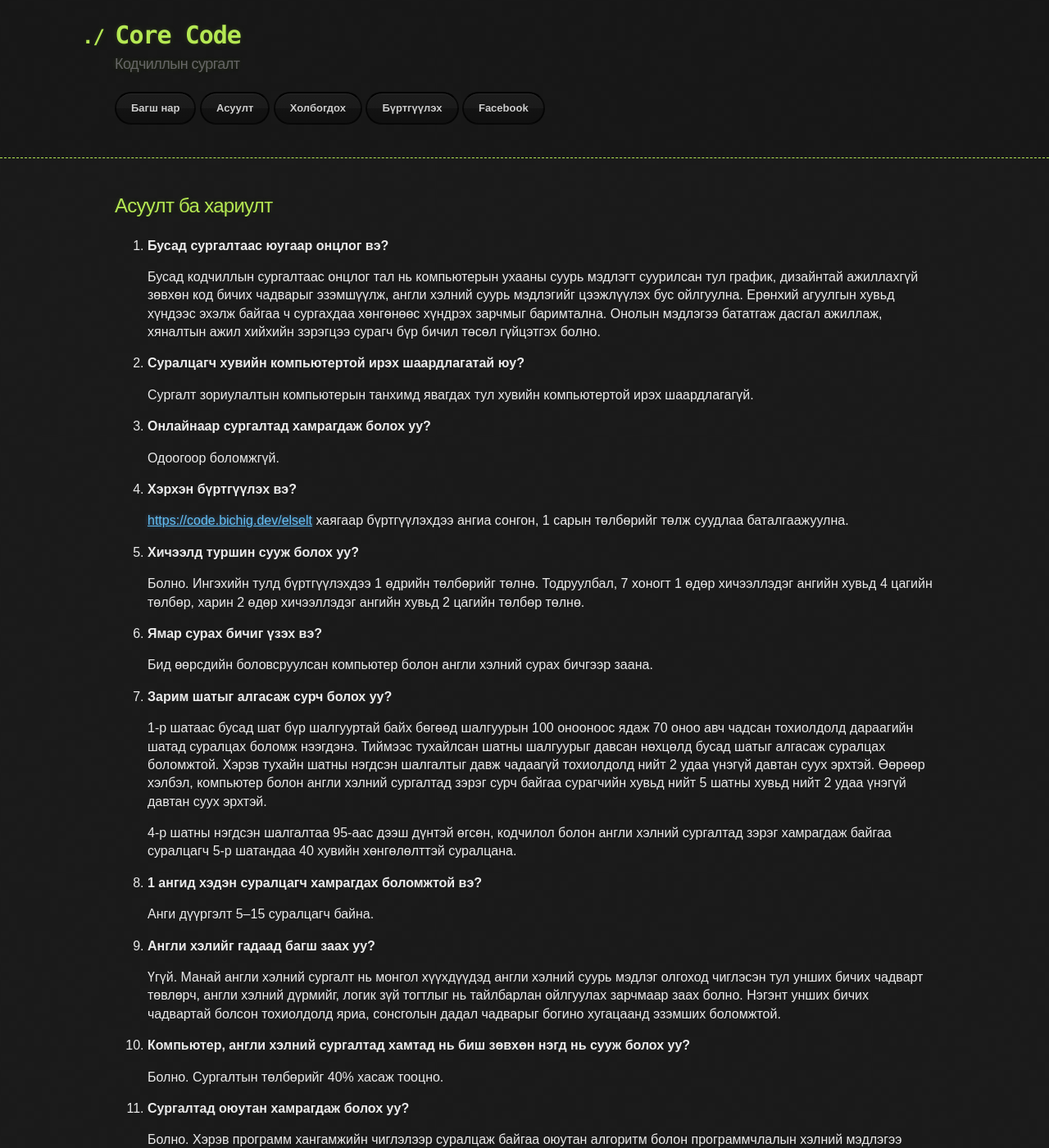
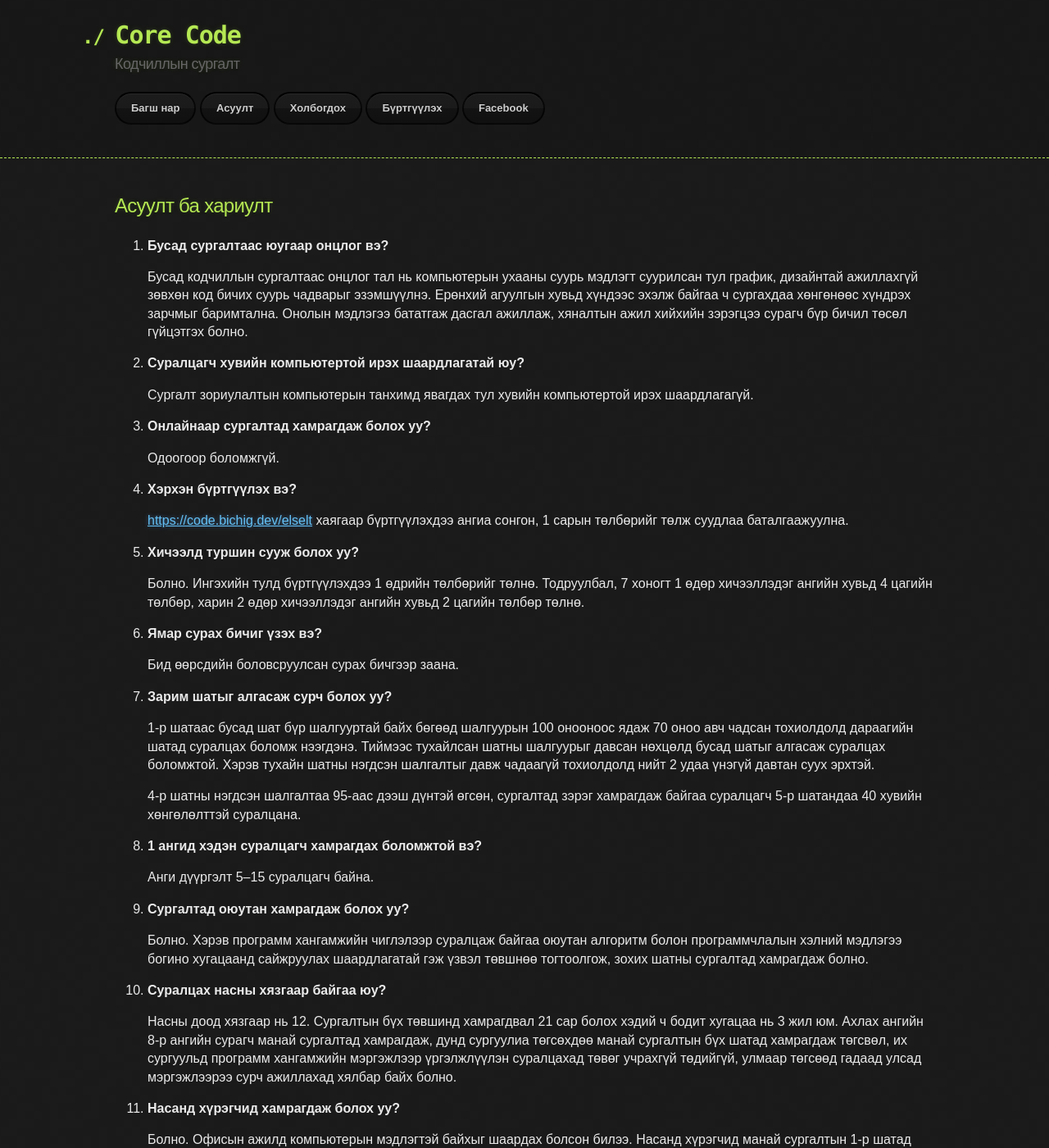
Before and after one commit to ganaatulgaa/corecode, a Jekyll site: the page built from faq.md, in a window 1280 px wide and 1400 px high. Shown: the whole window at 82% size. Built offline with Jekyll 4.4.1, drawn with Linux system fonts in a browser that asks for light colours; our own code applies the rules of GitHub Pages for plain Markdown files; some of the changed text lies outside the part shown.

Commit message:
Update faq.md

```diff
--- a/faq.md
+++ b/faq.md
@@ -6,7 +6,7 @@
 
 1. **Бусад сургалтаас юугаар онцлог вэ?**
 
-   Бусад кодчиллын сургалтаас онцлог тал нь компьютерын ухааны суурь мэдлэгт суурилсан тул график, дизайнтай ажиллахгүй зөвхөн код бичих чадварыг эзэмшүүлж, англи хэлний суурь мэдлэгийг цээжлүүлэх бус ойлгуулна. Ерөнхий агуулгын хувьд хүндээс эхэлж байгаа ч сургахдаа хөнгөнөөс хүндрэх зарчмыг баримтална. Онолын мэдлэгээ бататгаж дасгал ажиллаж, хяналтын ажил хийхийн зэрэгцээ сурагч бүр бичил төсөл гүйцэтгэх болно.
+   Бусад кодчиллын сургалтаас онцлог тал нь компьютерын ухааны суурь мэдлэгт суурилсан тул график, дизайнтай ажиллахгүй зөвхөн код бичих суурь чадварыг эзэмшүүлнэ. Ерөнхий агуулгын хувьд хүндээс эхэлж байгаа ч сургахдаа хөнгөнөөс хүндрэх зарчмыг баримтална. Онолын мэдлэгээ бататгаж дасгал ажиллаж, хяналтын ажил хийхийн зэрэгцээ сурагч бүр бичил төсөл гүйцэтгэх болно.
 
 1. **Суралцагч хувийн компьютертой ирэх шаардлагатай юу?**
 
@@ -26,25 +26,17 @@
 
 1. **Ямар сурах бичиг үзэх вэ?**
 
-   Бид өөрсдийн боловсруулсан компьютер болон англи хэлний сурах бичгээр заана.
+   Бид өөрсдийн боловсруулсан сурах бичгээр заана.
 
 1. **Зарим шатыг алгасаж сурч болох уу?**
 
-   1-р шатаас бусад шат бүр шалгууртай байх бөгөөд шалгуурын 100 онооноос ядаж 70 оноо авч чадсан тохиолдолд дараагийн шатад суралцах боломж нээгдэнэ. Тиймээс тухайлсан шатны шалгуурыг давсан нөхцөлд бусад шатыг алгасаж суралцах боломжтой. Хэрэв тухайн шатны нэгдсэн шалгалтыг давж чадаагүй тохиолдолд нийт 2 удаа үнэгүй давтан суух эрхтэй. Өөрөөр хэлбэл, компьютер болон англи хэлний сургалтад зэрэг сурч байгаа сурагчийн хувьд нийт 5 шатны хувьд нийт 2 удаа үнэгүй давтан суух эрхтэй.
+   1-р шатаас бусад шат бүр шалгууртай байх бөгөөд шалгуурын 100 онооноос ядаж 70 оноо авч чадсан тохиолдолд дараагийн шатад суралцах боломж нээгдэнэ. Тиймээс тухайлсан шатны шалгуурыг давсан нөхцөлд бусад шатыг алгасаж суралцах боломжтой. Хэрэв тухайн шатны нэгдсэн шалгалтыг давж чадаагүй тохиолдолд нийт 2 удаа үнэгүй давтан суух эрхтэй.
 
-   4-р шатны нэгдсэн шалгалтаа 95-аас дээш дүнтэй өгсөн, кодчилол болон англи хэлний сургалтад зэрэг хамрагдаж байгаа суралцагч 5-р шатандаа 40 хувийн хөнгөлөлттэй суралцана.
+   4-р шатны нэгдсэн шалгалтаа 95-аас дээш дүнтэй өгсөн, сургалтад зэрэг хамрагдаж байгаа суралцагч 5-р шатандаа 40 хувийн хөнгөлөлттэй суралцана.
 
 1. **1 ангид хэдэн суралцагч хамрагдах боломжтой вэ?**
 
    Анги дүүргэлт 5--15 суралцагч байна.
-
-1. **Англи хэлийг гадаад багш заах уу?**
-
-   Үгүй. Манай англи хэлний сургалт нь монгол хүүхдүүдэд англи хэлний суурь мэдлэг олгоход чиглэсэн тул унших бичих чадварт төвлөрч, англи хэлний дүрмийг, логик зүй тогтлыг нь тайлбарлан ойлгуулах зарчмаар заах болно. Нэгэнт унших бичих чадвартай болсон тохиолдолд яриа, сонсголын дадал чадварыг богино хугацаанд эзэмших боломжтой.
-
-1. **Компьютер, англи хэлний сургалтад хамтад нь биш зөвхөн нэгд нь сууж болох уу?**
-
-   Болно. Сургалтын төлбөрийг 40% хасаж тооцно.
 
 1. **Сургалтад оюутан хамрагдаж болох уу?**
 
@@ -56,7 +48,7 @@
 
 1. **Насанд хүрэгчид хамрагдаж болох уу?**
 
-   Болно. Офисын ажилд компьютер болон англи хэлний мэдлэгтэй байхыг шаардах болсон билээ. Компьютер болон англи хэлний мэдлэггүй насанд хүрэгчид манай сургалтын 1-р шатад хамрагдсанаар офисын хэрэглээний программууд болох Word, Excel, PowerPoint дээр ажиллаж сурч, компьютерын үндсийг ойлгон, арван хуруугаар англи болон монголоор түргэн бичиж сурна.
+   Болно. Офисын ажилд компьютерын мэдлэгтэй байхыг шаардах болсон билээ. Насанд хүрэгчид манай сургалтын 1-р шатад хамрагдсанаар офисын хэрэглээний программууд болох Word, Excel, PowerPoint дээр ажиллаж сурч, компьютерын үндсийг ойлгон, арван хуруугаар англи болон монголоор түргэн бичиж сурна.
 
 1. <a id="ai"></a>**Хиймэл оюуны хөгжүүлэгч болохын тулд юу сурсан байх шаардлагатай вэ?**
 
@@ -83,22 +75,6 @@
    1. Testing: Unit Test, TDD
    1. Англи хэл
 
-1. <a id="240"></a>**240 минут буюу 4 цагаар хэрхэн хичээллэх вэ?**
-
-    |---+---------------------+----------|
-| № | Хичээл              | хугацаа  |
-|---+---------------------+----------|
-| 1 | Тест                | 35 минут |
-| 2 | Завсарлага          | 10 минут |
-| 3 | Кодчилол            | 40 минут |
-| 4 | Түргэн бичих дасгал | 15 минут |
-| 5 | Кодчилол            | 40 минут |
-| 6 | Завсарлага          | 10 минут |
-| 7 | Англи хэл           | 40 минут |
-| 8 | Завсарлага          | 10 минут |
-| 9 | Англи хэл           | 40 минут |
-|---+---------------------+----------|
-
 1. <a id="120"></a>**120 минут буюу 2 цагаар хэрхэн хичээллэх вэ?**
 
     |---+---------------------+----------|
@@ -108,7 +84,7 @@
 | 2 | Завсарлага          | 10 минут |
 | 3 | Кодчилол            | 40 минут |
 | 4 | Түргэн бичих дасгал | 15 минут |
-| 5 | Англи хэл           | 40 минут |
+| 5 | Кодчилол            | 40 минут |
 |---+---------------------+----------|
 
 
```
